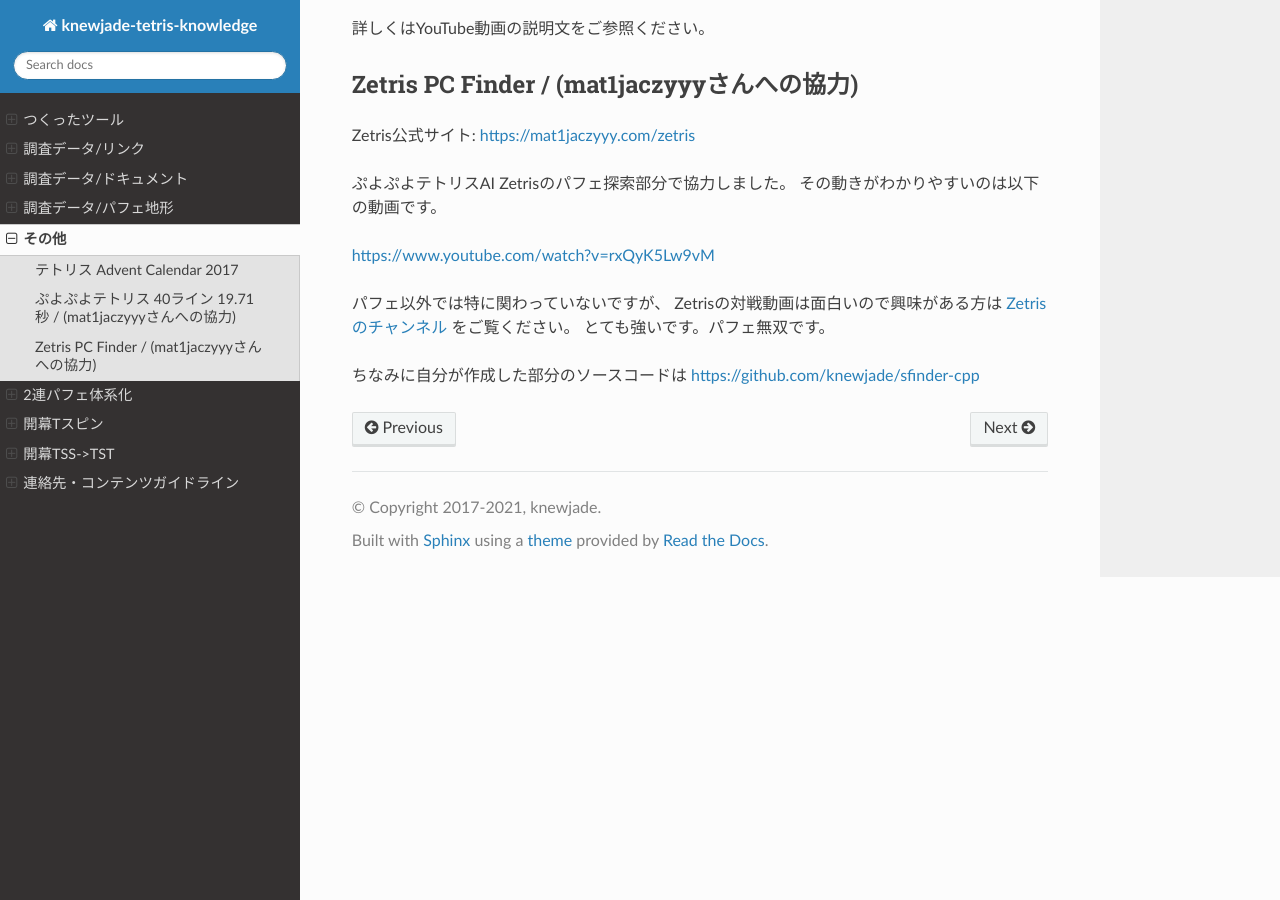
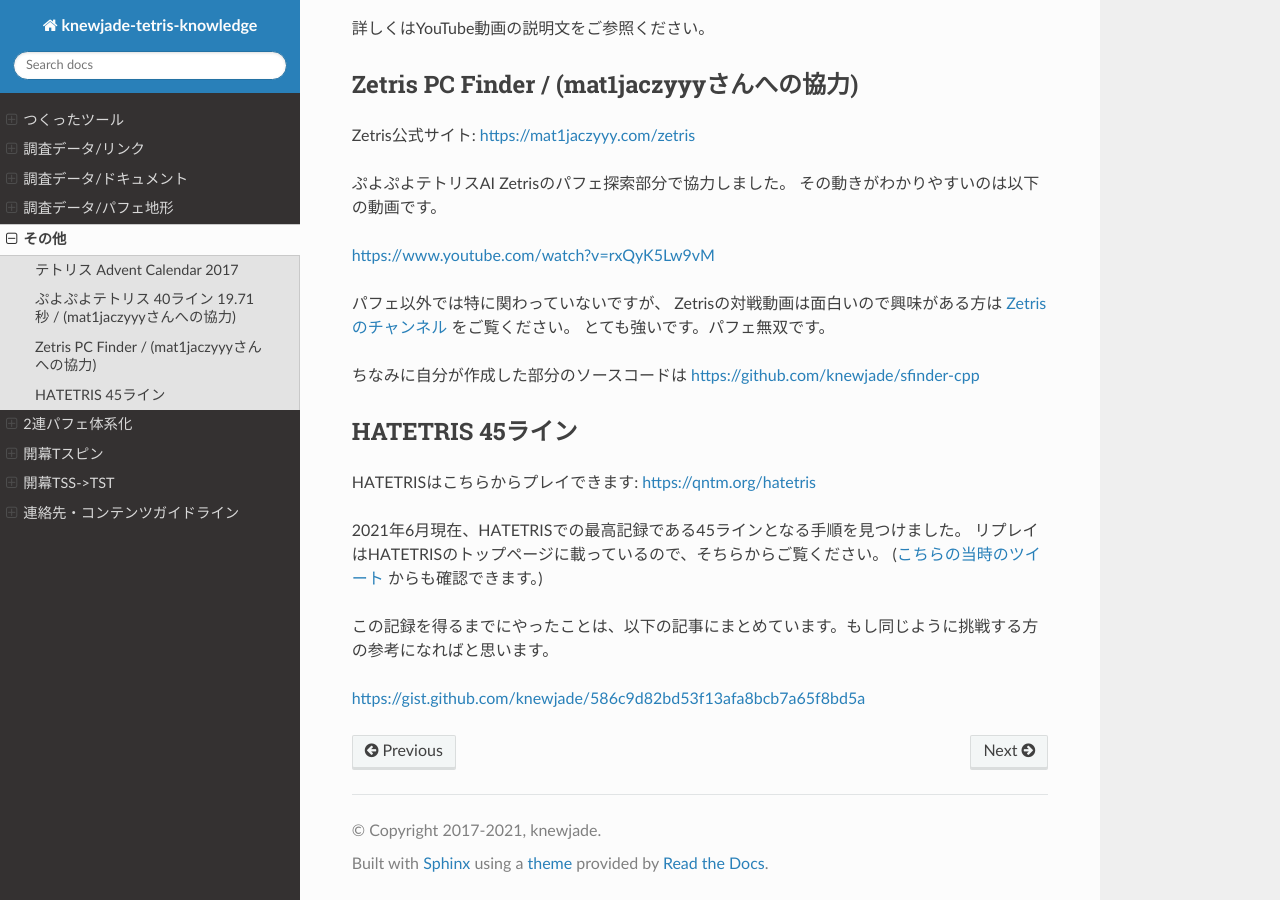
Before and after one commit to knewjade/tetris-knowledge-sphinx, a Sphinx documentation site: the page built from source/other.rst, in a window 1280 px wide and 900 px high, scrolled down 808 px. Built offline with Sphinx 7.4.7 and the Read the Docs theme 2.0.0, drawn with Linux system fonts in a browser that asks for light colours.

Commit message:
Update the 45L in HATETRIS

```diff
--- a/source/other.rst
+++ b/source/other.rst
@@ -47,3 +47,17 @@ Zetrisの対戦動画は面白いので興味がある方は `Zetrisのチャン
 とても強いです。パフェ無双です。
 
 ちなみに自分が作成した部分のソースコードは https://github.com/knewjade/sfinder-cpp
+
+
+HATETRIS 45ライン
+===================================================================
+
+HATETRISはこちらからプレイできます: https://qntm.org/hatetris
+
+2021年6月現在、HATETRISでの最高記録である45ラインとなる手順を見つけました。
+リプレイはHATETRISのトップページに載っているので、そちらからご覧ください。
+(`こちらの当時のツイート <https://twitter.com/1millim/status/1409095539778416641?s=20>`_ からも確認できます。)
+
+この記録を得るまでにやったことは、以下の記事にまとめています。もし同じように挑戦する方の参考になればと思います。
+
+https://gist.github.com/knewjade/586c9d82bd53f13afa8bcb7a65f8bd5a
```
